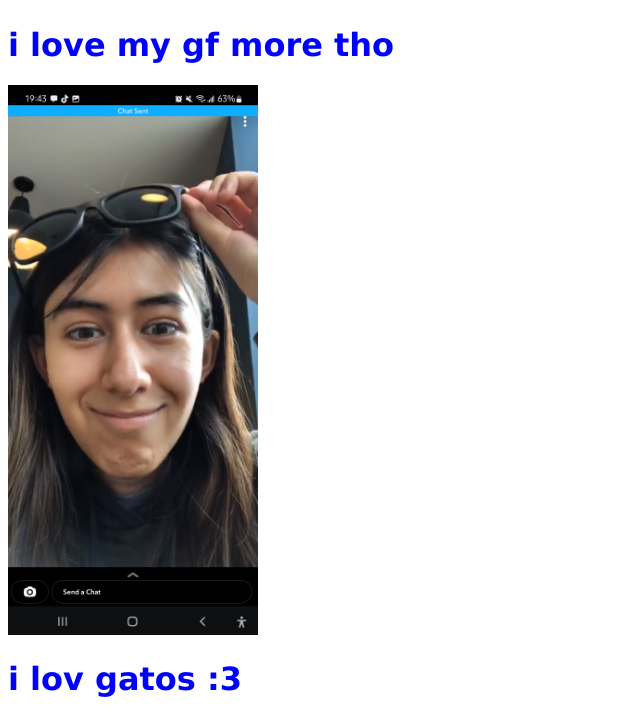
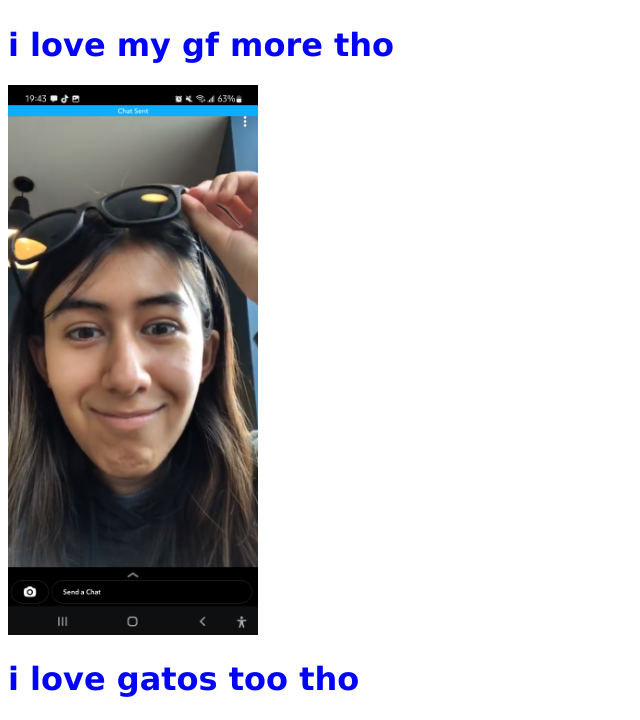
Before and after one commit to DJ5SNPZX500/DJ5SNPZX500.github.io, a plain HTML site: page index.html in a window 1280 px wide. Shown: the part 1273-1993 px from the top of the page, without its empty margins (0-640 px from the left). Drawn offline with Linux system fonts and the light colour scheme.

Commit message:
index.html

```diff
--- a/index.html
+++ b/index.html
@@ -21,7 +21,6 @@
         <img src="i lov selena.jpg" alt="selena" style="width:250px;height:400px;">
         <h1> i love my gf more tho</h1>
         <img src="lesly.png" alt="lesly yass" style="width:250px;height:550px;">
-        <h1> i lov gatos :3 </h1>
-
+        <h1> i love gatos too tho</h1>
     </body>
 </html>
```
